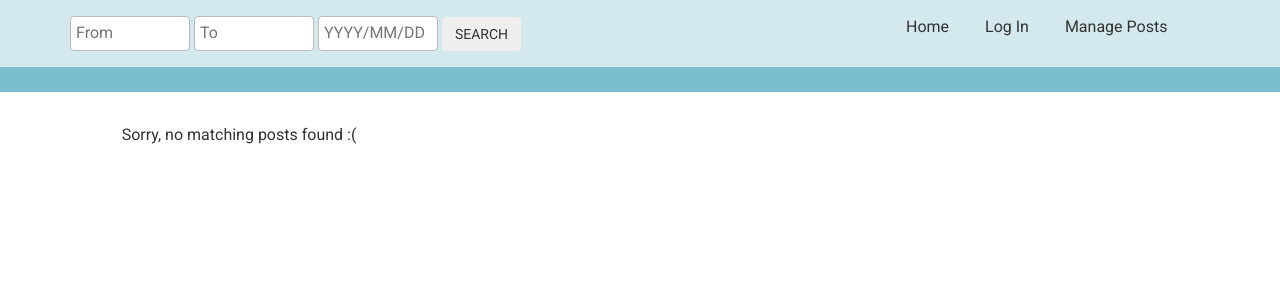
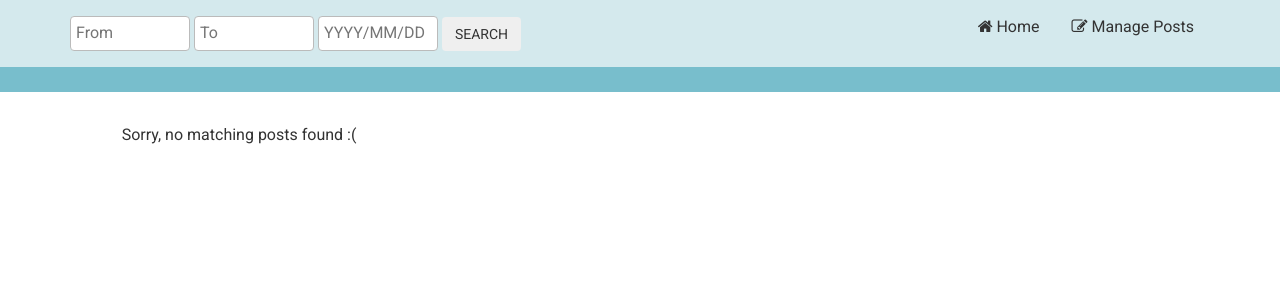
Before and after one commit to emmajc39/qrideshare, a PHP site: page /search.php?orig=1 in a window 1280 px wide. Shown: the top 300 px of the page. Run offline with PHP 8.4, Linux system fonts and the light colour scheme; data that the repository does not hold is empty; some libraries are stand-ins or nearby versions.

Commit message:
styling change

```diff
--- a/init2.php
+++ b/init2.php
@@ -68,7 +68,7 @@ require_once "ti.php";
 		<div id="top-bar">
 			<div class="container">
 				<div class="row">
-					<div class="col-sm-8 col-xs-12">
+					<div class="col-sm-12 col-md-6 col-xs-12">
 						<div id="top-search">
 							<form action="./search.php" method="GET">
 								<input type="text" name="orig" id="orig" placeholder="From" />
@@ -78,21 +78,17 @@ require_once "ti.php";
 							</form>
 						</div>
 					</div>
-					<div class="col-sm-4">
+					<div class="col-sm-6">
 						<ul>
+
 							<li>
-								<div id="log-in-out">
-									Home
+								<div id="manage">
+									<i class="fa fa-edit"></i> Manage Posts
 								</div>
 							</li>
 							<li>
 								<div id="log-in-out">
-									Log In
-								</div>
-							</li>
-							<li>
-								<div id="manage">
-									Manage Posts
+									<i class="fa fa-home"></i> Home
 								</div>
 							</li>
 						</ul>
--- a/js/fblogin.js
+++ b/js/fblogin.js
@@ -12,6 +12,7 @@ function statusChangeCallback(response) {
     testAPI();
     valueAssign();
     userExists();
+    document.getElementById('frontpage-bar').style.display = 'block';
   } else if (response.status === 'not_authorized') {
     // The person is logged into Facebook, but not your app.
     document.getElementById('status').innerHTML = 'Please log ' +
@@ -87,7 +88,6 @@ function testAPI() {
 // Get the user's face book id number and enter it into the form;
 function valueAssign() {
   FB.api('/me', function(response) {
-    document.getElementById('frontpage-bar').style.display = 'block';
     document.getElementById('post-owner').value = response.id;
     document.getElementById('email').value = response.email;
     console.log(response.id);
--- a/search.php
+++ b/search.php
@@ -18,7 +18,7 @@ $results = search($origin, $destination, $date);
 								FROM:
 							</div>
 							<div class="col-xs-8 block1">
-								<?php echo $recent[$i]->origin ; ?>
+								<?php echo $results[$i]->origin ; ?>
 							</div>
 						</div>
 						<div class="row to">
@@ -27,7 +27,7 @@ $results = search($origin, $destination, $date);
 							</div>
 							<div class="col-xs-8 block2">
 
-								<?php echo $recent[$i]->destination ; ?>
+								<?php echo $results[$i]->destination ; ?>
 							</div>
 						</div>
 						<div class="row">
@@ -40,10 +40,10 @@ $results = search($origin, $destination, $date);
 									<?php echo $results[$i]->ridetime ; ?>
 									<br/>
 								</div>
-								<!-- profile picture
+								<!--profile picture
 								<div class="col-xs-6">
 									<div class="profile-photo">
-										<img src=<?php echo 'https://graph.facebook.com/'.$recent[$i]->owner.'/picture?height=70&width=70' ; ?> />
+										<img src=<?php echo 'https://graph.facebook.com/'.$results[$i]->owner.'/picture?height=70&width=70' ; ?> />
 									</div>
 								</div>
 								-->
--- a/style/css/main.css
+++ b/style/css/main.css
@@ -26,7 +26,7 @@ p {
 	padding: 6em 0 0 0;
 	color: #EEE;
 	position: absolute;
-	bottom: 10em;
+	top: 15em;
 	left: 0;
 	right: 0;
 }
@@ -200,4 +200,5 @@ label {
 #top-bar ul li {
 	display: inline-block;
 	margin: 0 1em;
+	float: right;
 }
```
